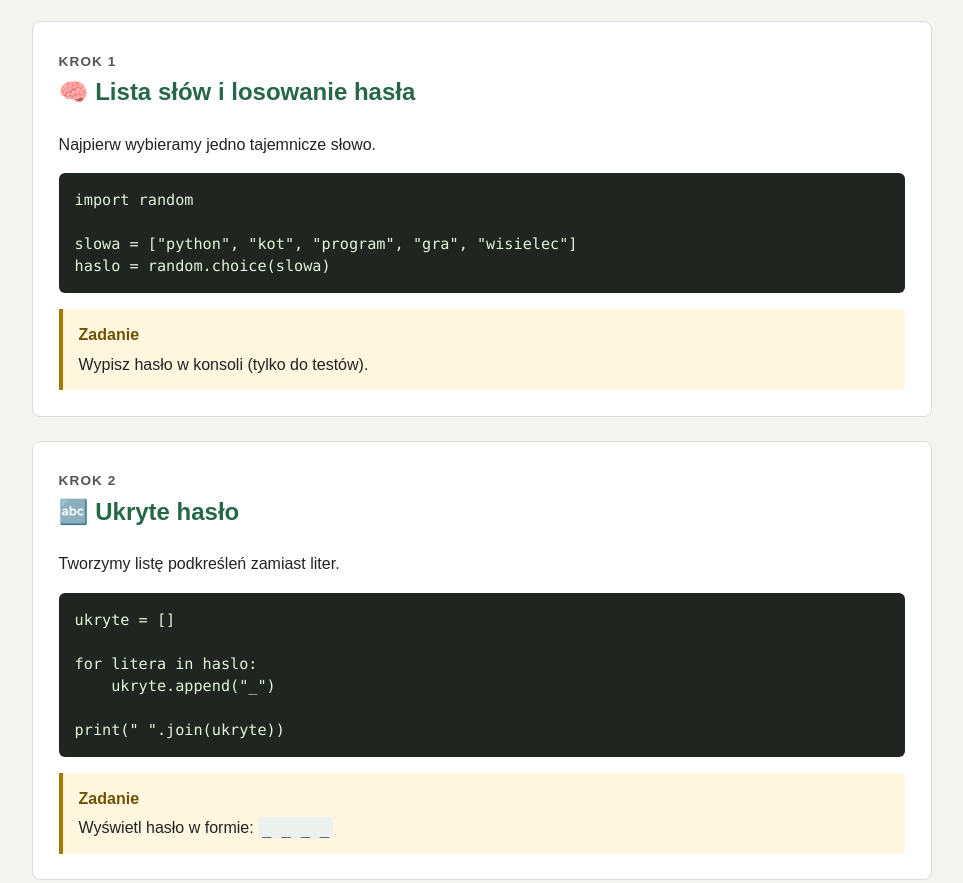
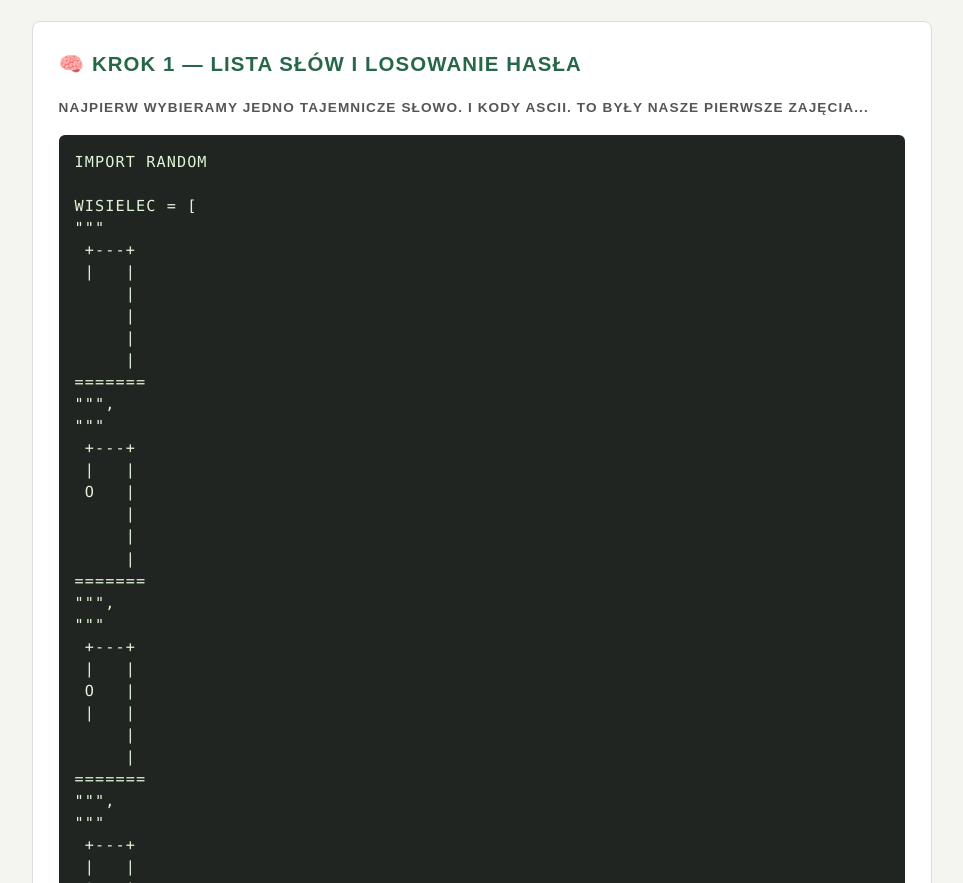
Before and after one commit to edukacja21/edukacja21.github.io, a plain HTML site: page pages/akademia/python/2026_Hangman_Wisielec_edukacja21.html in a window 1280 px wide. Shown: the part 456-1339 px from the top of the page, without its empty margins (158-1121 px from the left). Drawn offline with Linux system fonts and the light colour scheme.

Commit message:
poprawka na hang mana

```diff
--- a/pages/akademia/python/2026_Hangman_Wisielec_edukacja21.html
+++ b/pages/akademia/python/2026_Hangman_Wisielec_edukacja21.html
@@ -123,13 +123,83 @@
     </section>
 
     <section>
-      <span class="step-label">Krok 1</span>
-      <h2>🧠 Lista słów i losowanie hasła</h2>
-      <p>Najpierw wybieramy jedno tajemnicze słowo.</p>
-      <pre><code>import random
+      <span class="step-label"><!-- KROK 1 -->
+<div class="step">
+  <h2>🧠 KROK 1 — Lista słów i losowanie hasła</h2>
+  <p>Najpierw wybieramy jedno tajemnicze słowo. I kody ASCII. To były nasze pierwsze zajęcia...</p>
+
+<pre>
+import random
+
+wisielec = [
+"""
+ +---+
+ |   |
+     |
+     |
+     |
+     |
+=======
+""",
+"""
+ +---+
+ |   |
+ O   |
+     |
+     |
+     |
+=======
+""",
+"""
+ +---+
+ |   |
+ O   |
+ |   |
+     |
+     |
+=======
+""",
+"""
+ +---+
+ |   |
+ O   |
+/|   |
+     |
+     |
+=======
+""",
+"""
+ +---+
+ |   |
+ O   |
+/|\  |
+     |
+     |
+=======
+""",
+"""
+ +---+
+ |   |
+ O   |
+/|\  |
+/    |
+     |
+=======
+""",
+"""
+ +---+
+ |   |
+ O   |
+/|\  |
+/ \  |
+     |
+=======
+"""
+]
 
 slowa = ["python", "kot", "program", "gra", "wisielec"]
-haslo = random.choice(slowa)</code></pre>
+haslo = random.choice(slowa)
+</pre>
       <div class="task">
         <strong>Zadanie</strong>
         Wypisz hasło w konsoli (tylko do testów).
```
Also changed, not shown: pages/akademia/python/2026_mini_statki_5x5_edukacja21.html (+1 -1 lines), pages/akademia/python/index.html (+2 -2 lines).
